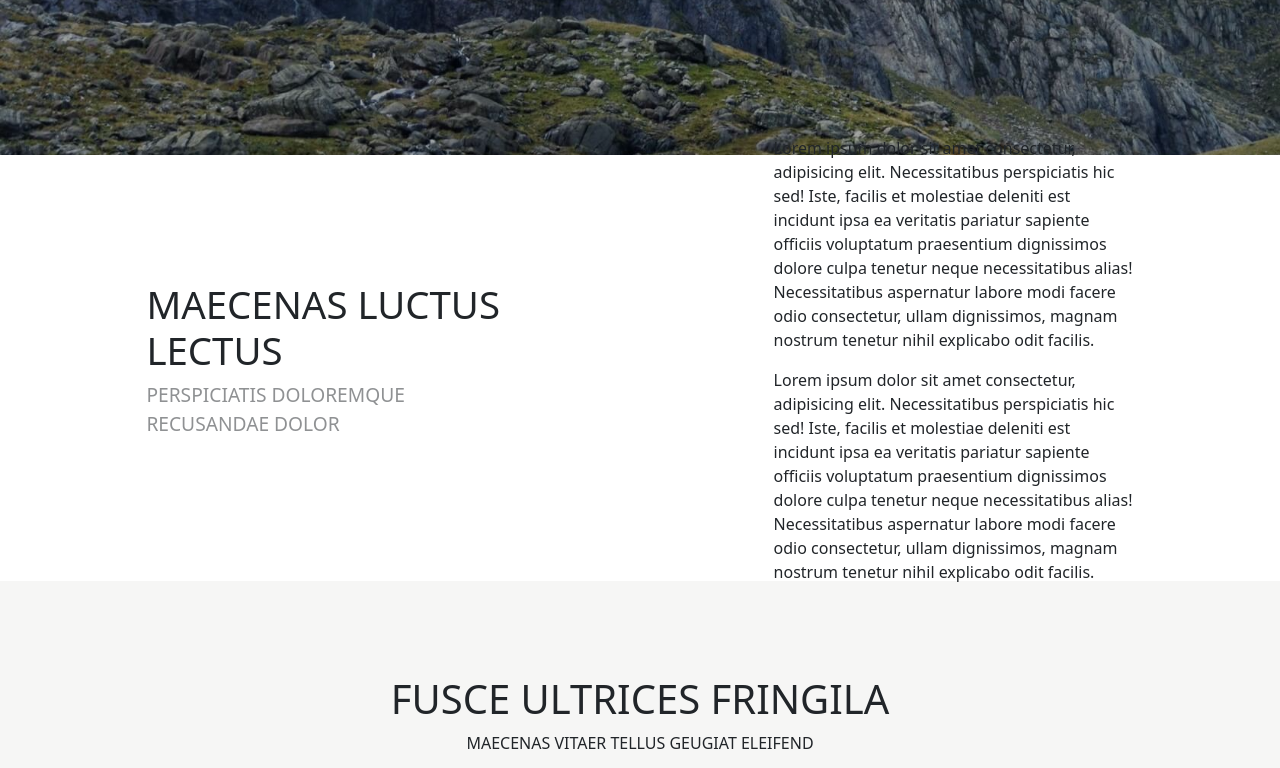
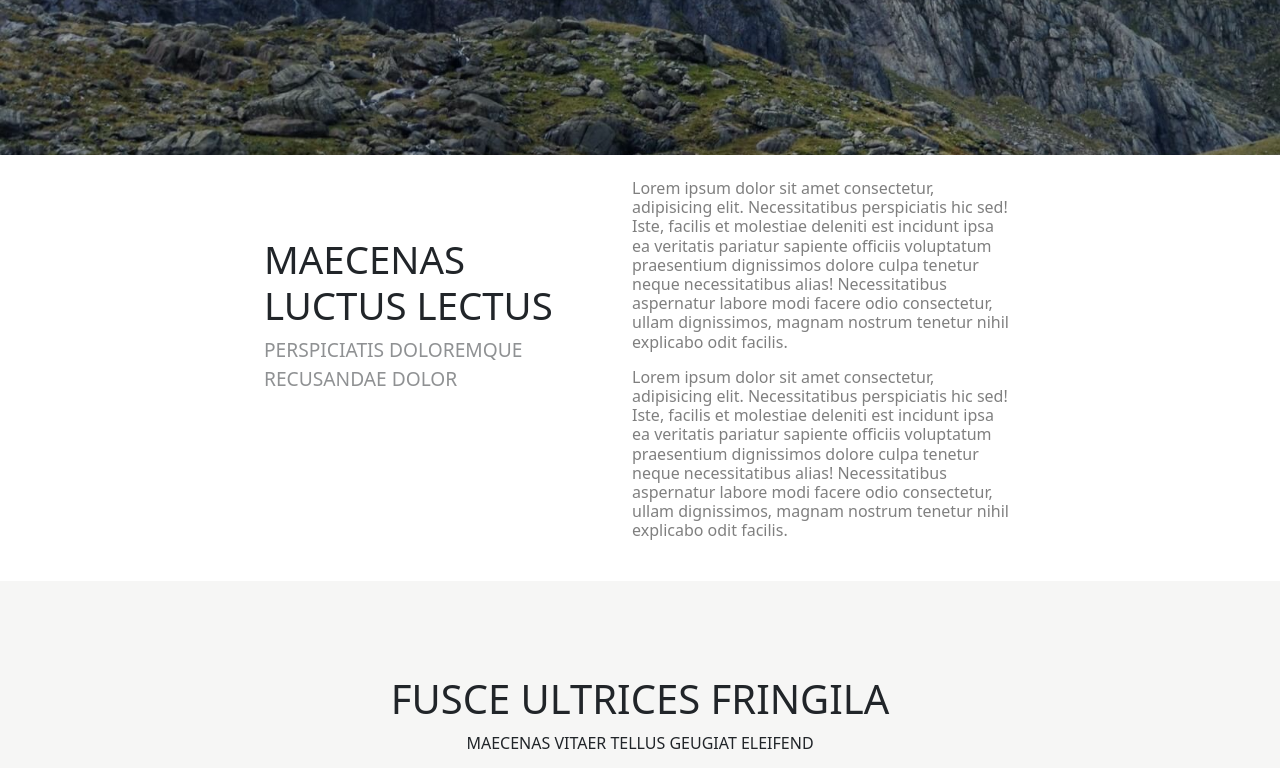
Before and after one commit to ME0WGE/Spatial, a website: page index.html in a window 1280 px wide. Shown: the part 605-1373 px from the top of the page. Drawn offline with nearby package versions, Linux system fonts and the light colour scheme.

Commit message:
section1 almost git gud

```diff
--- a/index.html
+++ b/index.html
@@ -66,12 +66,12 @@
     </div>
     <!-- CONTENT -->
     <!-- SECTION 1 -->
-    <section class="section1">
-      <div class="container section1-div1">
+    <section class="section1 gap-5">
+      <div class="section1-div1">
         <h1>MAECENAS LUCTUS LECTUS</h1>
         <p>PERSPICIATIS DOLOREMQUE RECUSANDAE DOLOR</p>
       </div>
-      <div class="container section1-div2">
+      <div class="section1-div2 text-black-50">
         <p>
           Lorem ipsum dolor sit amet consectetur, adipisicing elit.
           Necessitatibus perspiciatis hic sed! Iste, facilis et molestiae
--- a/src/sass/partials/_base.scss
+++ b/src/sass/partials/_base.scss
@@ -52,7 +52,8 @@ nav {
   .section1-div1 {
     display: flex;
     flex-direction: column;
-    width: 30vw;
+    margin-bottom: 7vw;
+    width: 25vw;
 
     h1 {
       font-size: 3vw;
@@ -66,6 +67,7 @@ nav {
     display: flex;
     flex-direction: column;
     width: 30vw;
+    line-height: 1.5vw;
   }
 }
 // SECTION 2
```
Also changed, not shown: public/styles/style.css, 1 other file.
